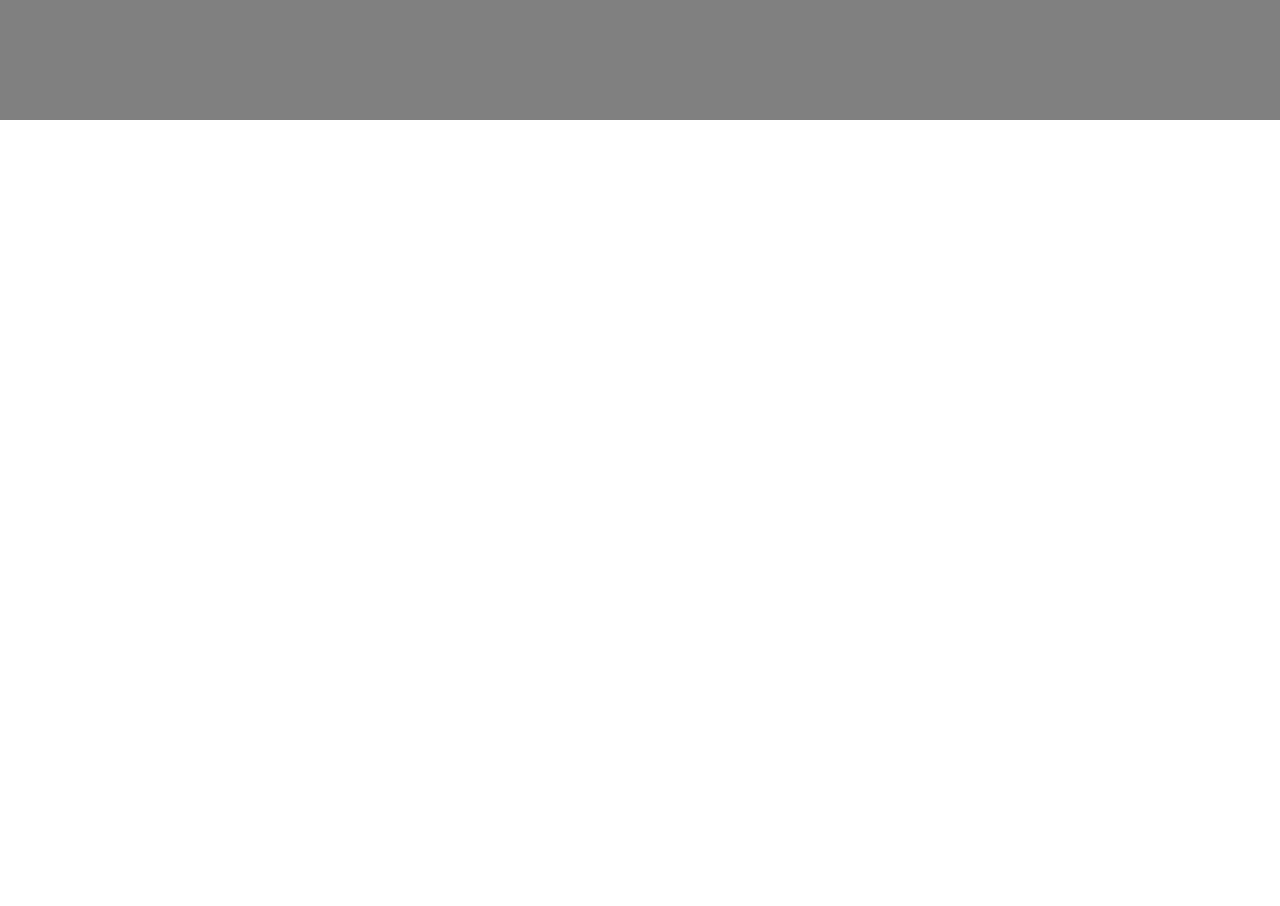
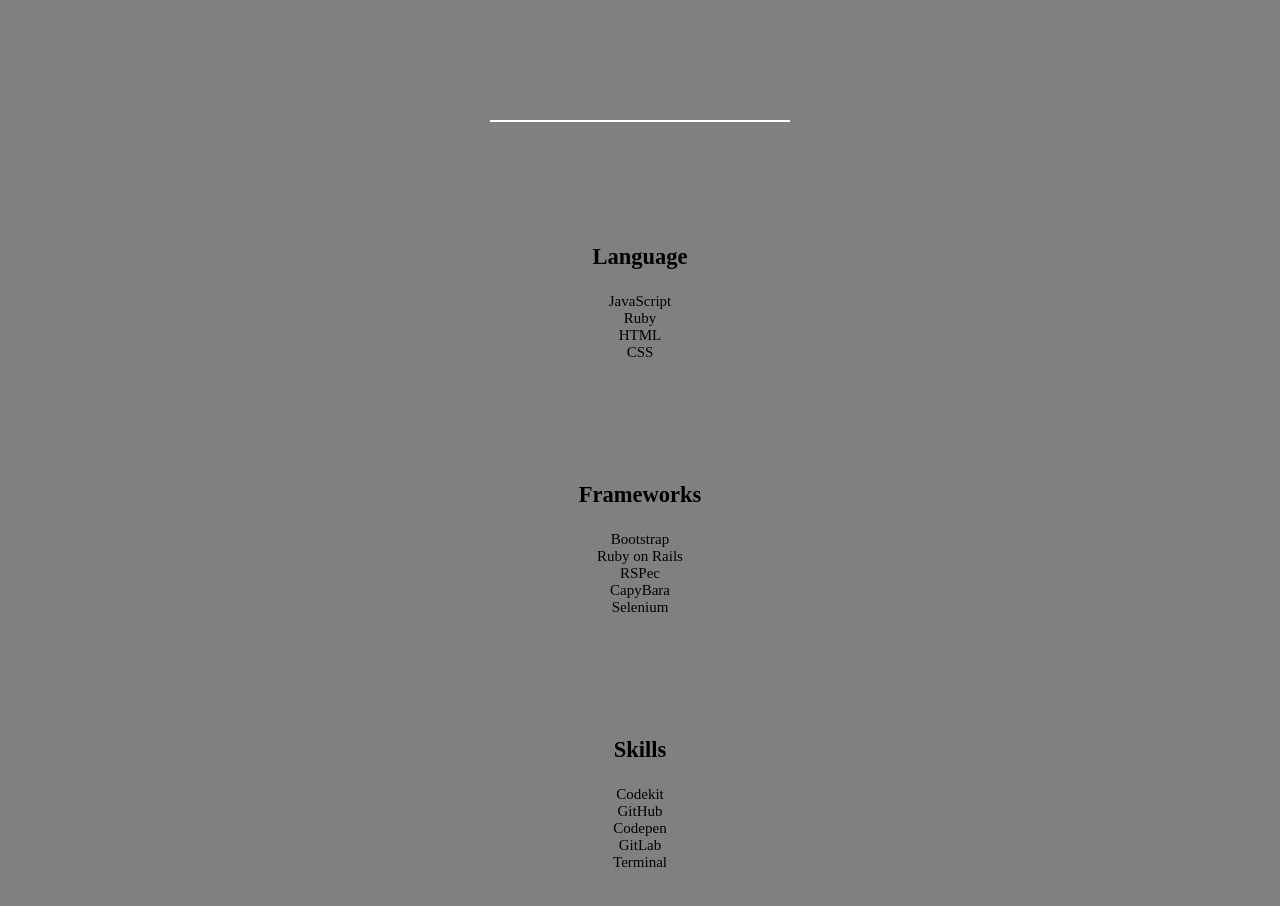
Before and after one commit to Retky/RetkyPortfolio, a React (Create React App) app: page / in a window 1280 px wide. Shown: the part 1480-2386 px from the top of the page. Before the commit the page ends 1600 px from the top, so only its background shows below. Built offline with nearby package versions, Linux system fonts and the light colour scheme.

Commit message:
Add 'Tools' base section

```diff
--- a/src/App.js
+++ b/src/App.js
@@ -2,6 +2,7 @@ import React from 'react';
 import Nav from './components/Nav';
 import Landing from './components/Landing';
 import About from './components/About';
+import Tools from './components/Tools';
 import './App.scss';
 
 const App = () => (
@@ -9,6 +10,7 @@ const App = () => (
     <Nav />
     <Landing />
     <About />
+    <Tools />
   </div>
 );
 
--- /dev/null
+++ b/src/components/Tools.jsx
@@ -0,0 +1,34 @@
+import React from 'react';
+import './Tools.scss';
+
+const Tools = () => (
+  <section id="tools">
+    <div className="contWidth tool">
+      <ul className="toolList">
+        <h3>Language</h3>
+        <li>JavaScript</li>
+        <li>Ruby</li>
+        <li>HTML</li>
+        <li>CSS</li>
+      </ul>
+      <ul className="toolList">
+        <h3>Frameworks</h3>
+        <li>Bootstrap</li>
+        <li>Ruby on Rails</li>
+        <li>RSPec</li>
+        <li>CapyBara</li>
+        <li>Selenium</li>
+      </ul>
+      <ul className="toolList">
+        <h3>Skills</h3>
+        <li>Codekit</li>
+        <li>GitHub</li>
+        <li>Codepen</li>
+        <li>GitLab</li>
+        <li>Terminal</li>
+      </ul>
+    </div>
+  </section>
+);
+
+export default Tools;
--- /dev/null
+++ b/src/components/Tools.scss
@@ -0,0 +1,24 @@
+#tools {
+  background: gray;
+  height: 100vh;
+}
+
+.tool {
+  box-sizing: border-box;
+  border-top: solid #fff 2px;
+  height: 100%;
+  display: flex;
+  flex-direction: column;
+  justify-content: space-around;
+  align-items: center;
+}
+
+.toolList {
+  list-style: none;
+  padding: 0;
+  text-align: center;
+}
+
+h3 {
+  font-size: 1.5rem;
+}
```
